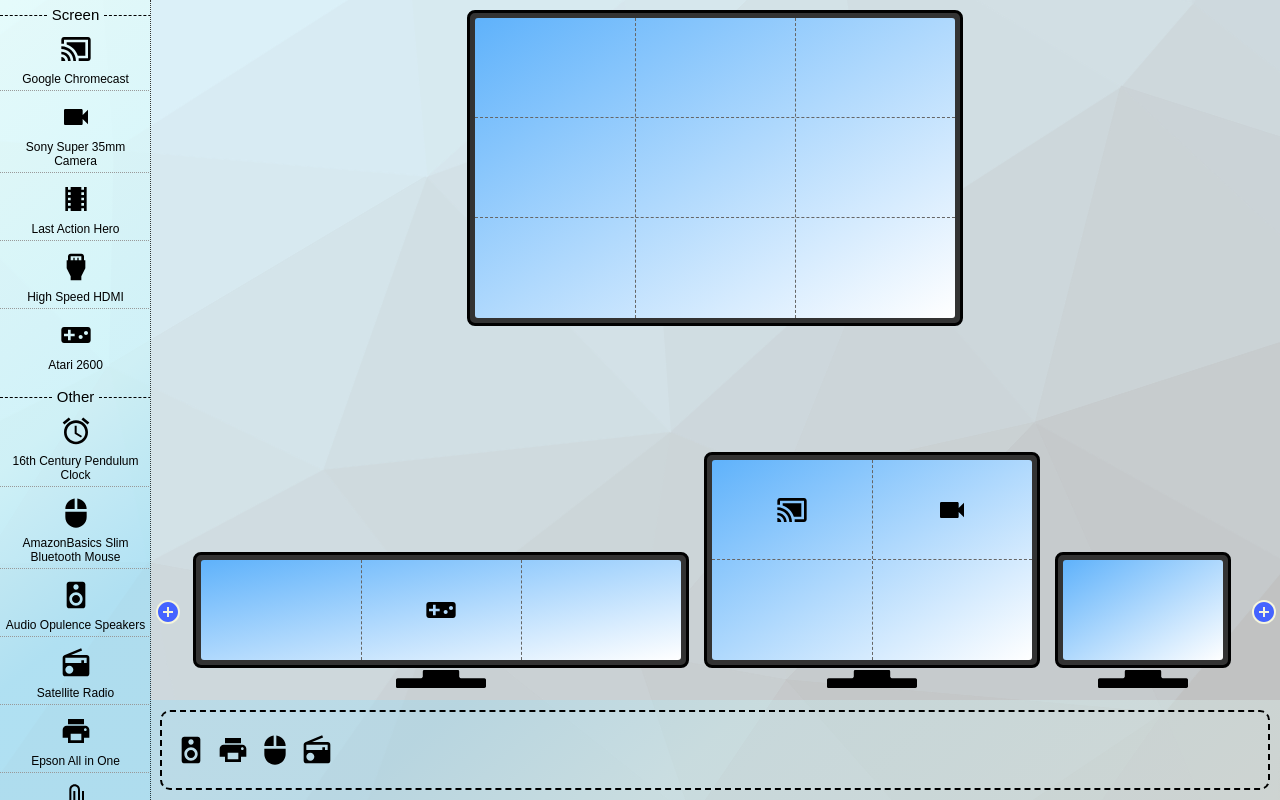
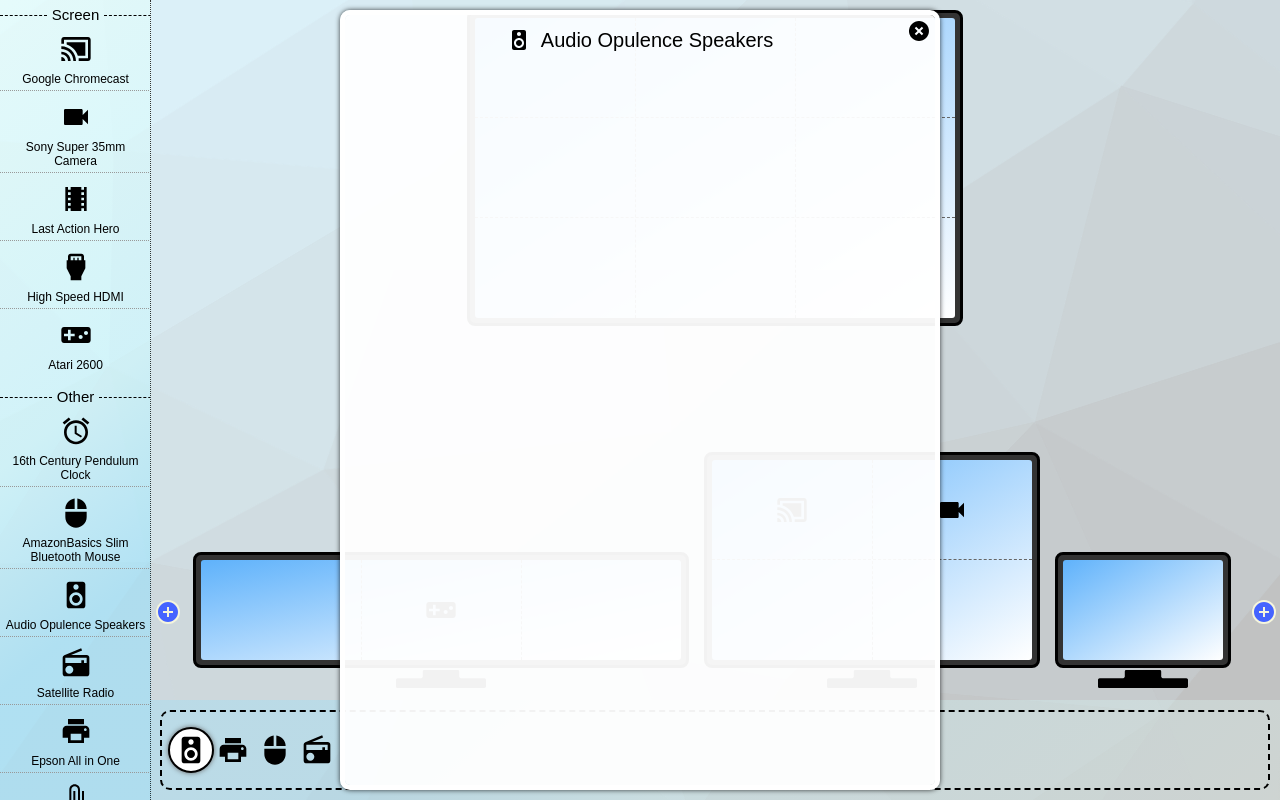
Before and after one commit to frontend-yoni/monitors, a plain HTML site: page index.html in a window 1280 px wide. Both pictures are taken after a click on the element 191 px from the left and 750 px from the top of the page. Drawn offline with Linux system fonts and the light colour scheme; files that its build step writes are made by us from their sources.

Commit message:
Add files via upload

```diff
--- a/src/Screens/bottomList/BottomWidgetRolodex.js
+++ b/src/Screens/bottomList/BottomWidgetRolodex.js
@@ -3,6 +3,7 @@ function BottomWidgetRolodex(directPapaComponent, ddManager) {
     let genUtils = JJGeneralUtils.getInstance();
     let staticData = StaticDataStuff.getInstance();
     let completeData = CompleteDataStructure.getInstance();
+    let modalComponent = WidgetConfigModal.getInstance();
 
     /** CONSTANTS **/
     const SCROLL_ANIMDATION_DURATION = 200;
@@ -106,7 +107,8 @@ function BottomWidgetRolodex(directPapaComponent, ddManager) {
 
         let iconDiv = entryDiv.jjAppend('div')
             .jjAddClass('BottomWidgetIconDiv')
-            .jjSetData(widgetData);
+            .jjSetData(widgetData)
+            .jjAddEventListener('click', onWidgetClick);
 
         iconDiv.innerHTML = widgetData.icon;
 
@@ -145,6 +147,12 @@ function BottomWidgetRolodex(directPapaComponent, ddManager) {
     }
 
     /** Event Listener **/
+    function onWidgetClick(e){
+        let target = JJPower.enhance(e.currentTarget);
+        let data = target.jjGetData().index;
+        modalComponent.openModal(target, data);
+    }
+
     function onMouseEnter(e) {
         if (ddManager.getIsDragging()) {
             let widgetIndex = ddManager.getDDItem().jjGetData();
--- a/src/Screens/common/screen/MiniScreenDivsComponent.js
+++ b/src/Screens/common/screen/MiniScreenDivsComponent.js
@@ -1,7 +1,7 @@
 function MiniScreenDivsComponent(directPapaComponent, layoutManager, ddManager) {
     let me = this;
     let staticData = StaticDataStuff.getInstance();
-    let widgetComponent = WidgetConfigModal.getInstance();
+    let modalComponent = WidgetConfigModal.getInstance();
 
     /** CONSTANTS **/
 
@@ -203,7 +203,8 @@ function MiniScreenDivsComponent(directPapaComponent, layoutManager, ddManager)
     /** Event Listeners **/
     function onWidgetClick(e) {
         let target = JJPower.enhance(e.currentTarget);
-        widgetComponent.openModal(target.jjGetData());
+        let data = target.jjClosest('.MiniScreenDiv').jjGetData();
+        modalComponent.openModal(target, target.jjGetData(), data);
     }
 
     function onMouseEnter(e) {
--- a/src/Screens/modal/WidgetConfigModal.js
+++ b/src/Screens/modal/WidgetConfigModal.js
@@ -8,6 +8,7 @@ function WidgetConfigModal() {
         //Structure
     let externalDiv;
     //Data
+    let widgetIconDiv;
     let configWidget;
 
     /** Internally Set **/
@@ -23,7 +24,8 @@ function WidgetConfigModal() {
         externalDiv.addEventListener('click', onModalClick);
     };
 
-    this.openModal = function (configWidgetI) {
+    this.openModal = function (widgetIconDivI, configWidgetI) {
+        widgetIconDiv = widgetIconDivI;
         configWidget = configWidgetI;
         showModal();
     };
@@ -33,10 +35,6 @@ function WidgetConfigModal() {
     };
 
     /** Construction **/
-    function showModal() {
-        construct();
-    }
-
     function construct() {
         externalDiv.jjClear();
         externalDiv.jjAddClass('ModalOpen');
@@ -54,6 +52,23 @@ function WidgetConfigModal() {
     }
 
     function populateTitle() {
+        addCloseButton();
+
+        let widgetIndex = configWidget;
+
+        let widgetIconDiv = titleDiv.jjAppend('div')
+            .jjAddClass('ModalTitleIconDiv');
+        let titleWidgetNameP = titleDiv.jjAppend('p')
+            .jjAddClass('ModalTitleNAmeP');
+
+        let widgetIconAndName = staticData.getWidgetItemData(widgetIndex);
+
+
+        staticData.populateDivWithSVG(widgetIconDiv, widgetIconAndName.icon);
+        titleWidgetNameP.jjText(widgetIconAndName.name);
+    }
+
+    function addCloseButton() {
         closeButton = titleDiv.jjAppend('div')
             .jjAddClass('ModalCloseButton')
             .jjAddEventListener('click', hideMe);
@@ -65,8 +80,16 @@ function WidgetConfigModal() {
     }
 
     /** Actions **/
+    function showModal() {
+        widgetIconDiv.jjAddClass('WidgetIconSelectedForModal');
+        construct();
+    }
+
     function hideMe() {
         externalDiv.jjRemoveClass('ModalOpen');
+        if (widgetIconDiv) {
+            widgetIconDiv.jjRemoveClass('WidgetIconSelectedForModal');
+        }
     }
 
     /** Event Listeners **/
--- a/src/Screens/resources/Screens.css
+++ b/src/Screens/resources/Screens.css
@@ -687,6 +687,7 @@ p {
     display: flex;
     justify-content: center;
     align-items: center;
+    cursor: pointer;
 }
 
 .BottomWidgetIconDiv > svg {
@@ -842,8 +843,14 @@ p {
 
 .ConfigModalTitleDiv {
     width: 100%;
+    box-sizing: border-box;
     height: 50px;
     position: relative;
+    display: flex;
+    justify-content: center;
+    align-items: center;
+    padding-right: 30px;
+    padding-left: 30px;
 }
 
 .ModalCloseButton {
@@ -871,6 +878,27 @@ p {
     transform-origin: center;
 }
 
-.ModalCloseButton:hover > .ModalCloseButtonIcon{
+.ModalCloseButton:hover > .ModalCloseButtonIcon {
     box-shadow: 1px 1px 1px 1px rgba(0, 0, 0, 0.2);
 }
+
+.BottomWidgetIconDiv.WidgetIconSelectedForModal, .MiniScreenWidgetDiv.WidgetIconSelectedForModal {
+    background: rgb(255, 255, 255);
+    border-radius: 50%;
+    border: 2px solid black;
+    box-shadow: 0 0 5px #666;
+}
+
+.ModalTitleIconDiv {
+    width: 24px;
+    height: 24px;
+    display: flex;
+    justify-content: center;
+    align-items: center;
+}
+
+.ModalTitleNAmeP {
+    font-size: 20px;
+    margin: 0;
+    margin-left: 10px;
+}
```
